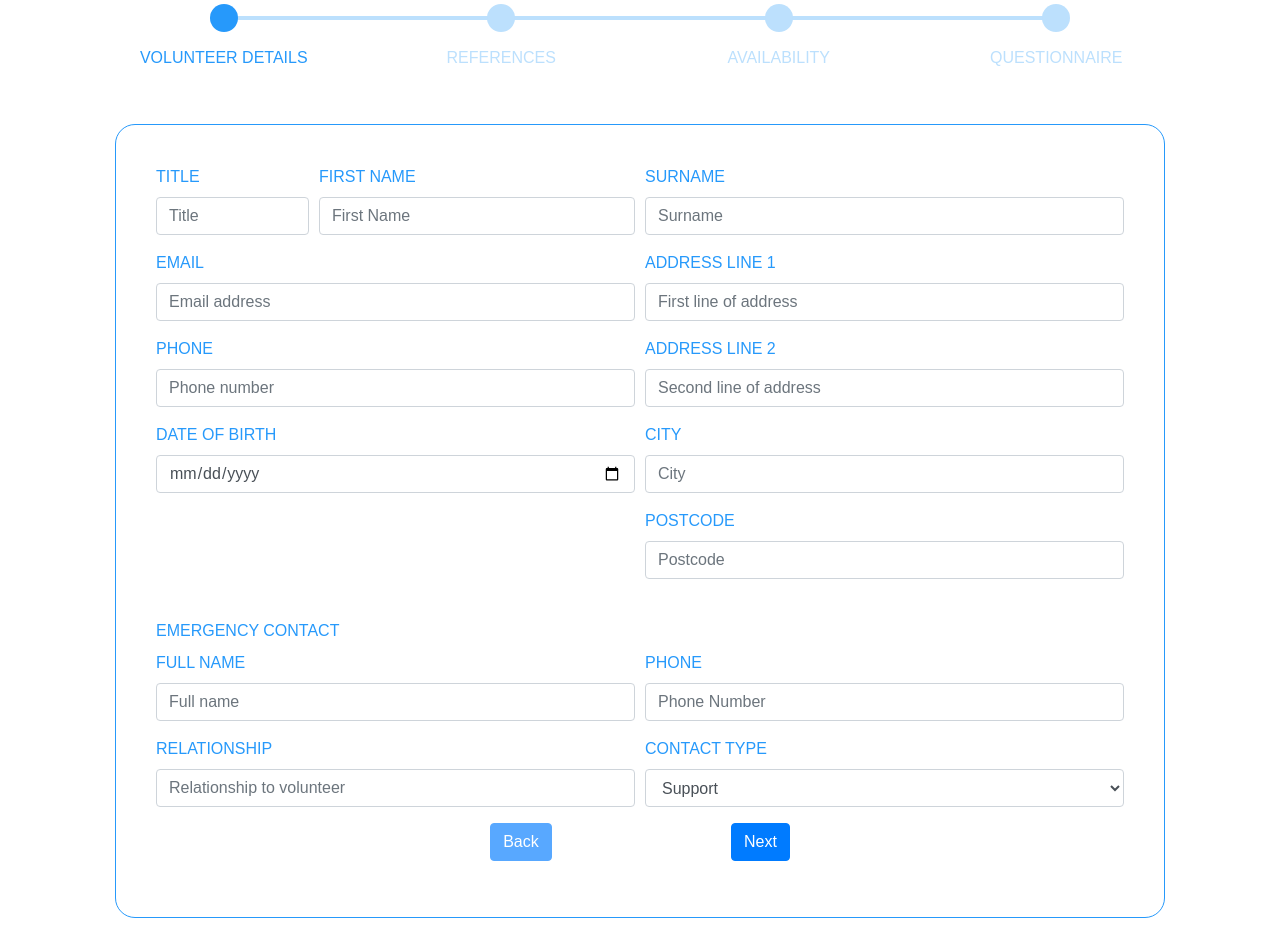
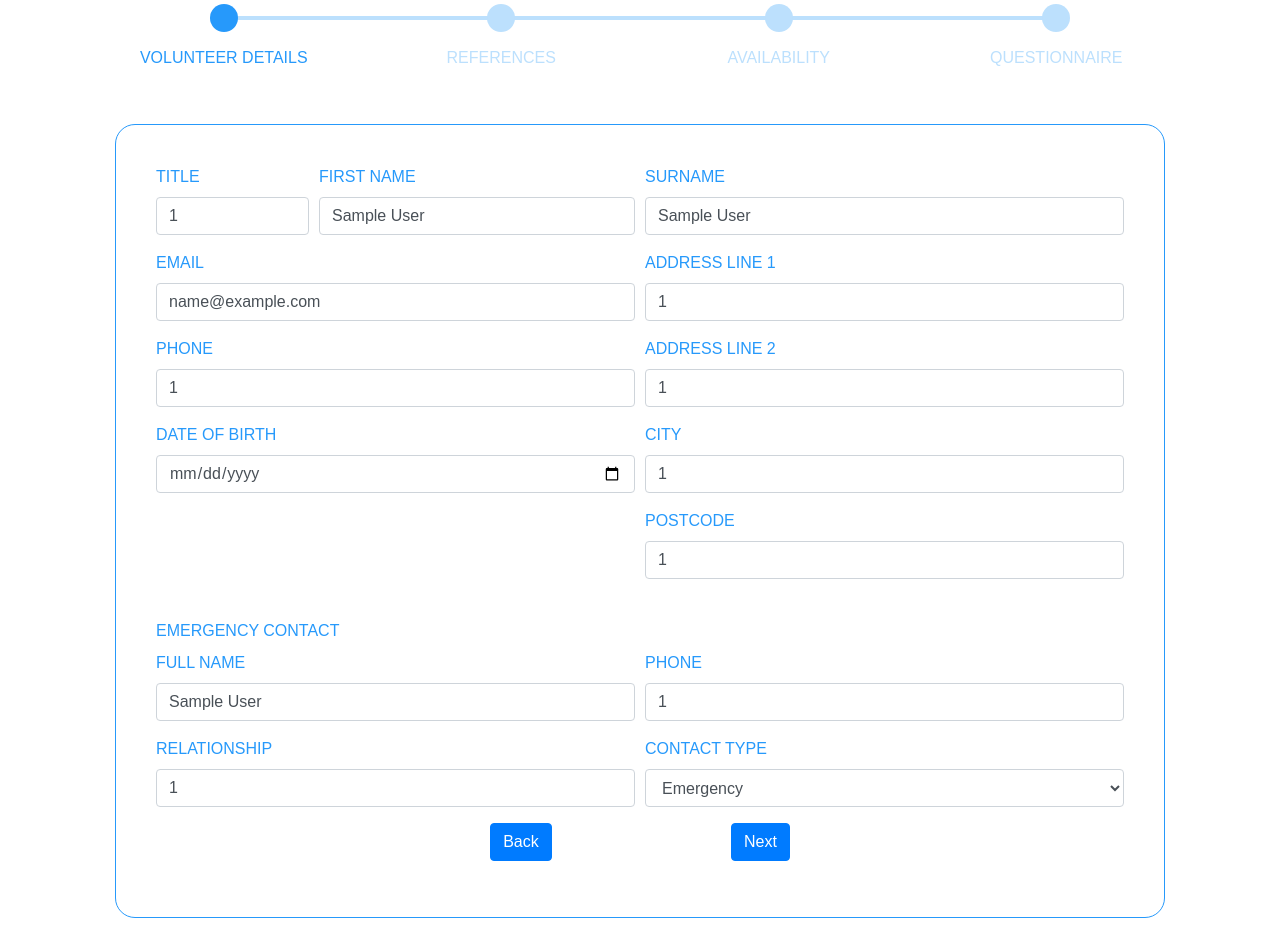
Before and after one commit to uhi-moray-foodbank/moray-foodbank, a PHP site: page /php/register-a.php in a window 1280 px wide. Shown: the part 183-1131 px from the top of the page. Run offline with PHP 8.4, Linux system fonts and the light colour scheme; the visitor is signed in with stand-in values (Sample User, id 1); some libraries are stand-ins or nearby versions.

Commit message:
Mostly finished forms, need to add functionality to actually uploading it to database

```diff
--- a/moray-foodbank/php/register-a.php
+++ b/moray-foodbank/php/register-a.php
@@ -21,11 +21,16 @@ if(isset($_POST['submit'])){
 
 	$_SESSION['cType'] = $_POST['contactType'];
 	$_SESSION['cName'] = $_POST['contactName'];
-	$_SESSION['cphone'] = $_POST['contactPhone'];
+	$_SESSION['cPhone'] = $_POST['contactPhone'];
 	$_SESSION['relationship'] = $_POST['contactRel'];
 
 
 	header("Location: register-b.php");
+}
+
+if(isset($_POST['cancel'])){
+	header("Location: home.php");
+
 }
 ?>
 
@@ -87,51 +92,51 @@ if(isset($_POST['submit'])){
   <div class="form-row">
     <div class="form-group col-md-2">
       <label for="title">TITLE</label>
-      <input type="text" class="form-control" id="title" placeholder="Title">
+      <input type="text" class="form-control" name="title" id="title" placeholder="Title" value="<?php echo $_SESSION['title']; ?>">
     </div>
     <div class="form-group col-md-4">
       <label for="firstName">FIRST NAME</label>
-      <input type="text" class="form-control" id="firstName" placeholder="First Name">
+      <input type="text" class="form-control" name="firstname" id="firstName" placeholder="First Name" value="<?php echo $_SESSION['fname']; ?>">
     </div>
     <div class="form-group col-md-6">
       <label for="lname">SURNAME</label>
-      <input type="text" class="form-control" id="lname" placeholder="Surname">
+      <input type="text" class="form-control" name="lname" id="lname" placeholder="Surname" value="<?php echo $_SESSION['lname']; ?>">
     </div>
   </div>
   <div class="form-row">
     <div class="form-group col-md-6">
       <label for="email">EMAIL</label>
-      <input type="text" class="form-control" id="email" placeholder="Email address">
+      <input type="text" class="form-control" name="email" id="email" placeholder="Email address" value="<?php echo $_SESSION['email']; ?>">
     </div>
     <div class="form-group col-md-6">
       <label for="line1">ADDRESS LINE 1</label>
-      <input type="text" class="form-control" id="line1" placeholder="First line of address">
+      <input type="text" class="form-control" name="line1" id="line1" placeholder="First line of address" value="<?php echo $_SESSION['line1']; ?>">
     </div>
   </div>
   <div class="form-row">
     <div class="form-group col-md-6">
       <label for="phoneNo">PHONE</label>
-      <input type="text" class="form-control" id="phoneNo" placeholder="Phone number">
+      <input type="text" class="form-control" name="phoneNo" id="phoneNo" placeholder="Phone number" value="<?php echo $_SESSION['phone']; ?>">
     </div>
     <div class="form-group col-md-6">
       <label for="line2">ADDRESS LINE 2</label>
-      <input type="text" class="form-control" id="line2" placeholder="Second line of address">
+      <input type="text" class="form-control" name="line2" id="line2" placeholder="Second line of address" value="<?php echo $_SESSION['line2']; ?>">
     </div>
   </div>
   <div class="form-row">
     <div class="form-group col-md-6">
       <label for="dofb">DATE OF BIRTH</label>
-      <input type="date" class="form-control" id="dofb" placeholder="Date of birth">
+      <input type="date" class="form-control" name="dofb" id="dofb" placeholder="Date of birth" value="<?php echo $_SESSION['dofb']; ?>">
     </div>
     <div class="form-group col-md-6">
       <label for="address3">CITY</label>
-      <input type="text" class="form-control" id="address3" placeholder="City">
+      <input type="text" class="form-control" name="address3" id="address3" placeholder="City" value="<?php echo $_SESSION['city']; ?>">
     </div>
   </div>
   <div class="form-row">
     <div class="form-group col-md-6 offset-md-6">
       <label for="postcode">POSTCODE</label>
-      <input type="text" class="form-control" id="postcode" placeholder="Postcode">
+      <input type="text" class="form-control" name="postcode" id="postcode" placeholder="Postcode" value="<?php echo $_SESSION['postcode']; ?>">
     </div>
   </div>
   <br>
@@ -139,29 +144,30 @@ if(isset($_POST['submit'])){
   <div class="form-row">
     <div class="form-group col-md-6">
       <label for="contactName">FULL NAME</label>
-      <input type="text" class="form-control" id="contactName" placeholder="Full name">
+      <input type="text" class="form-control" name="contactName" id="contactName" placeholder="Full name" value="<?php echo $_SESSION['cName']; ?>">
     </div>
     <div class="form-group col-md-6">
       <label for="contactPhone">PHONE</label>
-      <input type="text" class="form-control" id="contactPhone" placeholder="Phone Number">
+      <input type="text" class="form-control" name="contactPhone" id="contactPhone" placeholder="Phone Number" value="<?php echo $_SESSION['cPhone']; ?>">
     </div>
   </div>
   <div class="form-row">
     <div class="form-group col-md-6">
       <label for="contactRel">RELATIONSHIP</label>
-      <input type="text" class="form-control" id="contactRel" placeholder="Relationship to volunteer">
+      <input type="text" class="form-control" name="contactRel" id="contactRel" placeholder="Relationship to volunteer" value="<?php echo $_SESSION['relationship']; ?>">
     </div>
     <div class="form-group col-md-6">
       <label for="contactType">CONTACT TYPE</label>
-      <select class="form-control" id="contactType">
+      <select class="form-control" id="contactType" name="contactType">
 		<option value="0">Support</option>
-        <option value="1">Emergency</option>
+        <option value="1" <?php if($_SESSION['cType']=="Emergency"){echo "selected";}?>>Emergency</option>
       </select>
     </div>
   </div>
   <div class="form-row">
     <div class="form-group col-md-6 offset-md-3 form-buttons">
-		<button type="submit" class="btn btn-primary disabled">Back</button>
+		<!--<button type="submit" class="btn btn-primary disabled">Back</button>-->
+		<input type ="submit" name="cancel" class ="btn btn-primary" value="Back">
 		<!--<button type="submit" class="btn btn-primary">Next</button>-->
 		<input type ="submit" name="submit" class ="btn btn-primary" value="Next">
     </div>
```
Also changed, not shown: moray-foodbank/php/register-b.php (+8 -1 lines), moray-foodbank/php/register-c.php (+48 -15 lines), moray-foodbank/php/register-d.php (+38 -15 lines).
